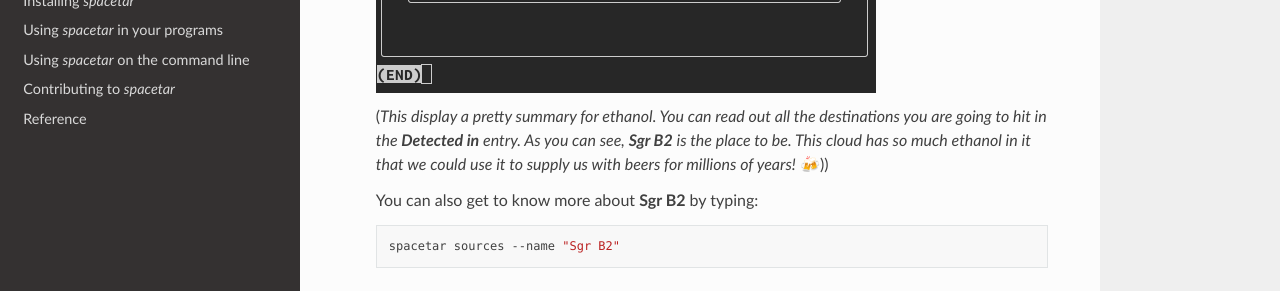
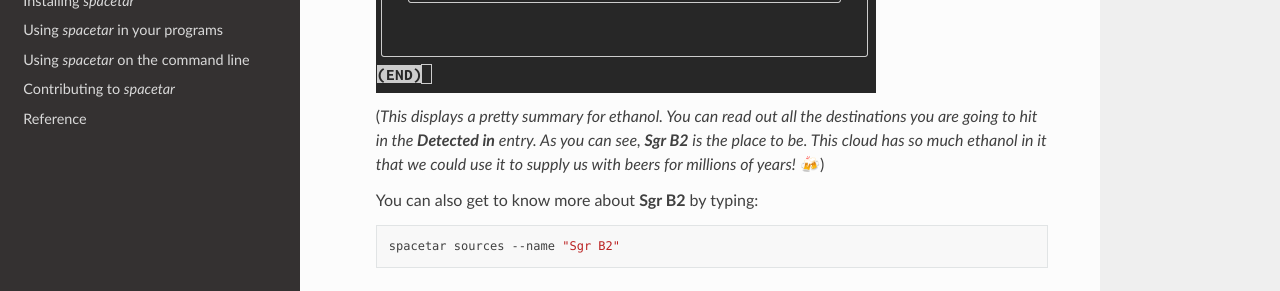
Before and after one commit to astrogewgaw/spacetar, a Sphinx documentation site: the page built from docs/source/index.md, in a window 1280 px wide and 900 px high, scrolled down 2498 px. Shown: the part 151-442 px from the top of the window. Built offline with Sphinx 7.4.7 and the Read the Docs theme 2.0.0, drawn with Linux system fonts in a browser that asks for light colours.

Commit message:
:memo: Minor documentation changes.

```diff
--- a/README.md
+++ b/README.md
@@ -44,7 +44,7 @@ Want to know when the *first molecule* was discovered in space 🥇 ? Or which t
 
     ![Ethanol Summary][ethanol]
 
-    (*This display a pretty summary for ethanol. You can read out all the destinations you are going to hit in the **Detected in** entry. As you can see, **Sgr B2** is the place to be. This cloud has so much ethanol in it that we could use it to supply us with beers for millions of years!* 🍻))
+    (*This displays a pretty summary for ethanol. You can read out all the destinations you are going to hit in the **Detected in** entry. As you can see, **Sgr B2** is the place to be. This cloud has so much ethanol in it that we could use it to supply us with beers for millions of years!* 🍻)
 
     You can also get to know more about **Sgr B2** by typing:
 
```
Also changed, not shown: docs/source/cli_usage.md (+2 -0 lines), docs/source/contributing.md (+8 -0 lines), docs/source/install.md (+4 -0 lines), docs/source/py_usage.md (+2 -0 lines), src/spacetar/data/py_usage.md (added, +1 -0 lines), images/interrogate_badge.svg, src/spacetar/data/cli_usage.md (renamed from src/spacetar/data/usage.md).
